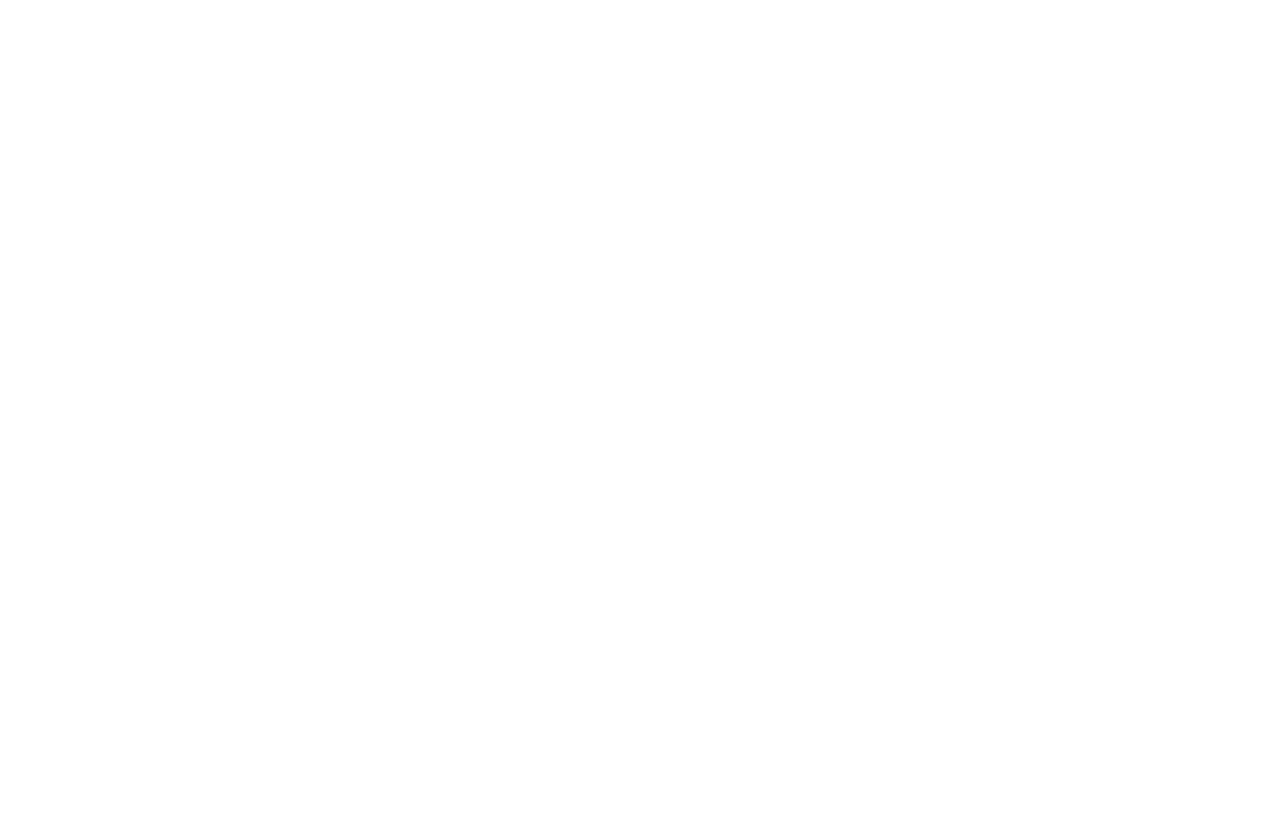
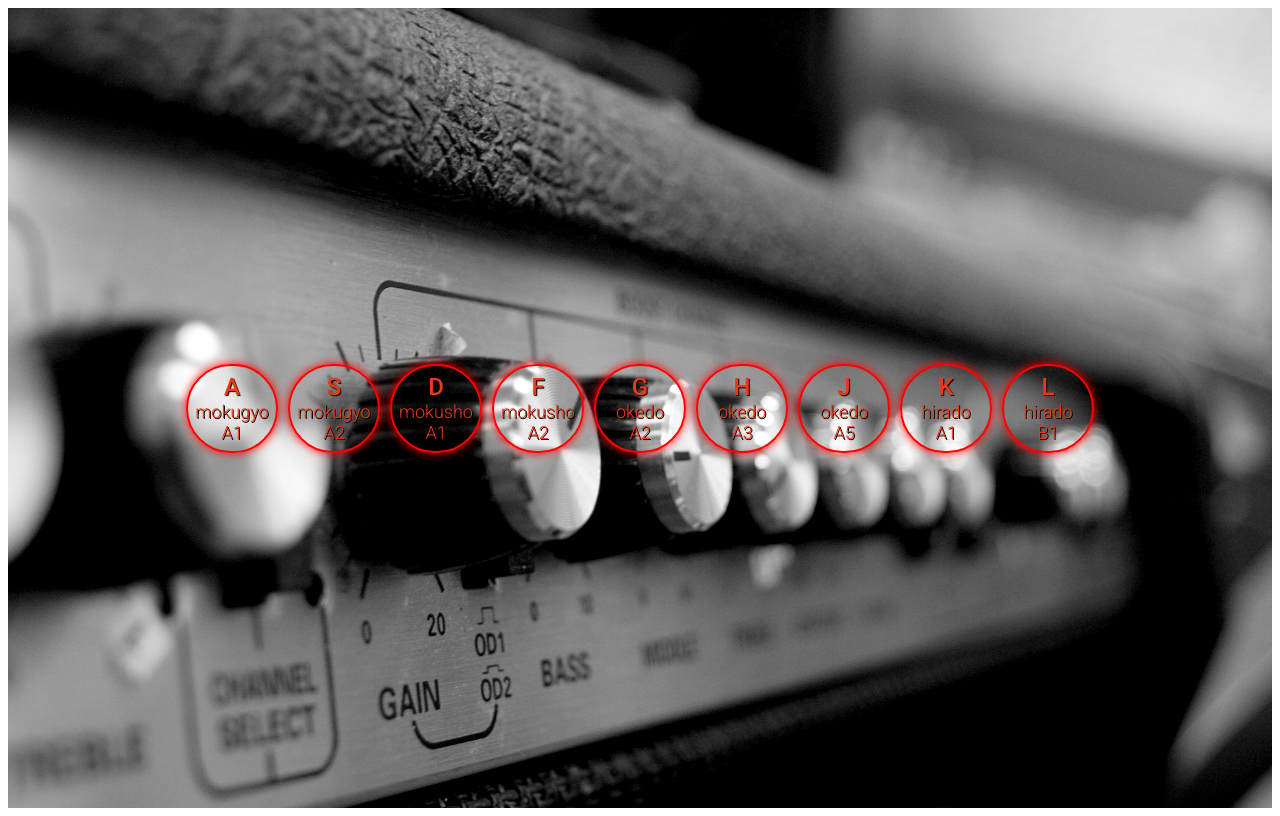
Before and after one commit to MarcinOstaszewski/DRUMKIT, a plain HTML site: page index.html in a window 1280 px wide. Drawn offline with Linux system fonts and the light colour scheme.

Commit message:
add basic functionality

```diff
--- /dev/null
+++ b/css/main.css
@@ -0,0 +1,51 @@
+.main {
+    background-color: #ccc;
+    background-image: url("../img/sndchck.jpg");
+    background-size: cover;
+    /* background-position-y: -50px; */
+    height: 100vh;
+    margin: 0 auto;
+    display: flex;
+    flex-direction: row;
+    justify-content: center;
+    align-items: center;
+}
+.drum {
+    /* background-color: #eee; */
+    border-radius: 50px;
+    font-family: 'Roboto', sans-serif;
+    display: flex;
+    text-align: center;
+    flex-direction: column;
+    justify-content: center;
+    width: 88px;
+    height: 85px;
+    border: 2px solid red;
+    box-shadow: 0 0 10px 0px red;
+    font-size: 20px;
+    margin: 5px;
+    color: rgb(238, 55, 23);
+    /* box-shadow:
+    1px 1px 1px #666,
+    2px 2px 2px #666,
+    3px 3px 3px #555,
+    4px 4px 4px #555,
+    5px 5px 5px #444,
+    6px 6px 6px #333; */
+}
+.letter {
+    text-shadow: 1px 1px 1px #000;
+    font-size: 24px;
+    font-weight: 500;
+
+}
+.drum-name {
+    font-size: 18px;
+    text-shadow: 1px 1px 0px #000;
+    font-weight: 300;
+
+        /* 2px 2px 0px #000,
+        3px 3px 0px #000;    */
+
+    /* font-style: italic; */
+}
--- a/index.html
+++ b/index.html
@@ -1,12 +1,68 @@
 <!DOCTYPE html>
 <html lang="en">
+
 <head>
     <meta charset="UTF-8">
     <meta name="viewport" content="width=device-width, initial-scale=1.0">
     <meta http-equiv="X-UA-Compatible" content="ie=edge">
     <title>JavaScript Drumkit project based on JAVASCRIPT30.com</title>
+    <link rel="stylesheet" href="./css/main.css">
+    <link href="https://fonts.googleapis.com/css?family=Roboto:300,500" rel="stylesheet">
+
+
 </head>
+
 <body>
+    <div class="main">
+        <div data-key="65" class="drum">
+            <span class="letter">A</span>
+            <span class="drum-name">mokugyo<br>A1</span>
+        </div>
+        <div data-key="83" class="drum">
+            <span class="letter">S</span>
+            <span class="drum-name">mokugyo<br>A2</span>
+        </div>
+        <div data-key="68" class="drum">
+            <span class="letter">D</span>
+            <span class="drum-name">mokusho<br>A1</span>
+        </div>
 
+        <div data-key="70" class="drum">
+            <span class="letter">F</span>
+            <span class="drum-name">mokusho<br>A2</span>
+        </div>
+        <div data-key="71" class="drum">
+            <span class="letter">G</span>
+            <span class="drum-name">okedo<br>A2</span>
+        </div>
+        <div data-key="72" class="drum">
+            <span class="letter">H</span>
+            <span class="drum-name">okedo<br>A3</span>
+        </div>
+        <div data-key="74" class="drum">
+            <span class="letter">J</span>
+            <span class="drum-name">okedo<br>A5</span>
+        </div>
+        <div data-key="75" class="drum">
+            <span class="letter">K</span>
+            <span class="drum-name">hirado<br>A1</span>
+        </div>
+        <div data-key="76" class="drum">
+            <span class="letter">L</span>
+            <span class="drum-name">hirado<br>B1</span>
+        </div>
+    </div>
+    <audio data-key="65" src="./sound/mokugyo-A1.wav"></audio>
+    <audio data-key="83" src="./sound/mokugyo-A2.wav"></audio>
+    <audio data-key="68" src="./sound/mokusho-A1.wav"></audio>
+    <audio data-key="70" src="./sound/mokusho-A2.wav"></audio>
+    <audio data-key="71" src="./sound/okedo-A2.wav"></audio>
+    <audio data-key="72" src="./sound/okedo-A3.wav"></audio>
+    <!-- <audio data-key="73" src="./sound/okedo-A5.wav"></audio> -->
+    <audio data-key="74" src="./sound/hirado-A1.wav"></audio>
+    <audio data-key="75" src="./sound/hirado-B1.wav"></audio>
+    <audio data-key="76" src="./sound/hirado-B2.wav"></audio>
+    <script src="./js/main.js"></script>
 </body>
+
 </html>
--- /dev/null
+++ b/js/main.js
@@ -0,0 +1,11 @@
+document.addEventListener('DOMContentLoaded', function () {
+
+    document.addEventListener('keydown', function(e) {
+        console.log(e.keyCode);
+        let audio = document.querySelector(`audio[data-key="${e.keyCode}"]`);
+        if (!audio) return;
+        audio.currentTime = 0;
+        audio.play();
+    })
+
+});
```
Also changed, not shown: img/sndchck.jpg (added), 13 other files.
